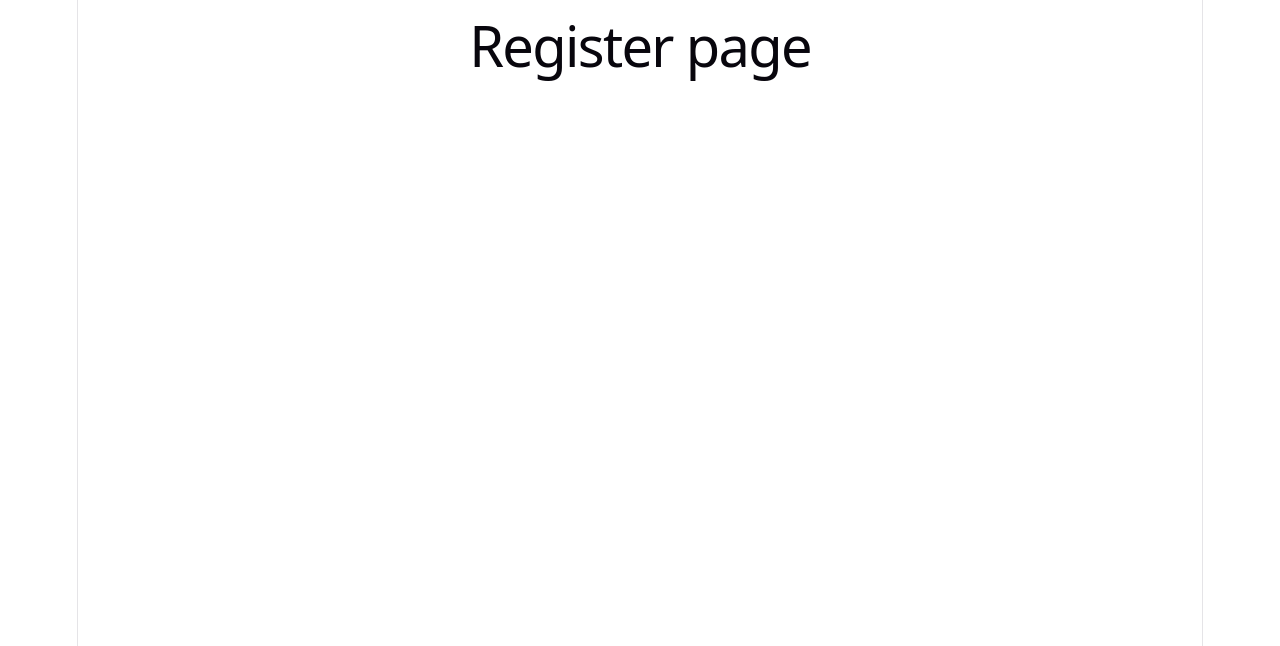
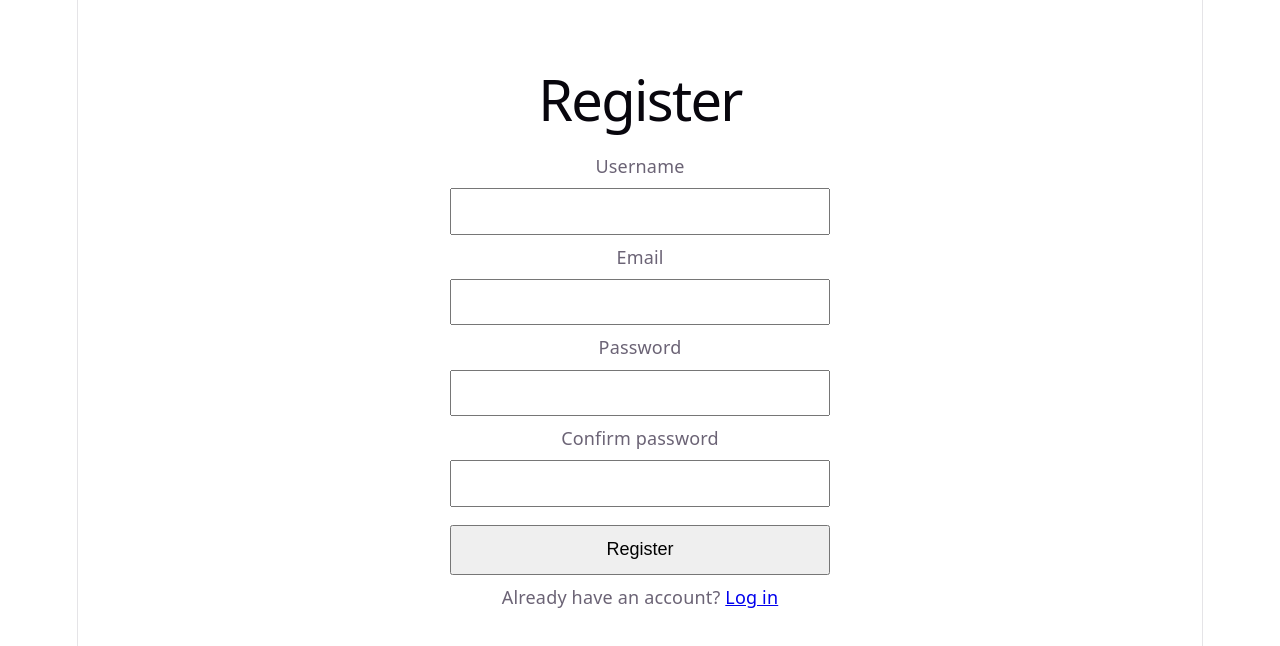
Before and after one commit to Deyvis-Gushterov/study-group-finder, a React (Vite) app: page /register in a window 1280 px wide. Shown: the top 646 px of the page. Built offline with nearby package versions, Linux system fonts and the light colour scheme; no server answers.

Commit message:
Add Register and Login pages with validation

```diff
--- a/src/pages/Login.jsx
+++ b/src/pages/Login.jsx
@@ -1,5 +1,72 @@
+import { useState } from "react";
+import { Link, useNavigate } from "react-router-dom";
+import { useAuth } from "../hooks/useAuth";
+import "../styles/auth.css";
+
+const errorMessages = {
+  "auth/invalid-credential": "Incorrect email or password.",
+  "auth/invalid-email": "Please enter a valid email address.",
+  "auth/too-many-requests": "Too many attempts. Try again later.",
+  "auth/network-request-failed": "Network error. Check your connection.",
+};
+
 function Login() {
-  return <h1>Login page</h1>;
+  const { login } = useAuth();
+  const navigate = useNavigate();
+
+  const [values, setValues] = useState({ email: "", password: "" });
+  const [errors, setErrors] = useState({});
+  const [serverError, setServerError] = useState("");
+  const [submitting, setSubmitting] = useState(false);
+
+  const handleChange = (e) => {
+    setValues((prev) => ({ ...prev, [e.target.name]: e.target.value }));
+  };
+
+  const handleSubmit = async (e) => {
+    e.preventDefault();
+    setServerError("");
+
+    const errs = {};
+    if (!/^\S+@\S+\.\S+$/.test(values.email)) errs.email = "Please enter a valid email.";
+    if (!values.password) errs.password = "Password is required.";
+    setErrors(errs);
+    if (Object.keys(errs).length > 0) return;
+
+    setSubmitting(true);
+    try {
+      await login(values.email, values.password);
+      navigate("/groups");
+    } catch (err) {
+      setServerError(errorMessages[err.code] || "Login failed. Try again.");
+    } finally {
+      setSubmitting(false);
+    }
+  };
+
+  return (
+    <div className="auth-page">
+      <form className="auth-form" onSubmit={handleSubmit} noValidate>
+        <h1>Login</h1>
+
+        {serverError && <p className="error-banner">{serverError}</p>}
+
+        <label htmlFor="email">Email</label>
+        <input id="email" name="email" type="email" value={values.email} onChange={handleChange} />
+        {errors.email && <p className="field-error">{errors.email}</p>}
+
+        <label htmlFor="password">Password</label>
+        <input id="password" name="password" type="password" value={values.password} onChange={handleChange} />
+        {errors.password && <p className="field-error">{errors.password}</p>}
+
+        <button type="submit" disabled={submitting}>
+          {submitting ? "Logging in..." : "Login"}
+        </button>
+
+        <p>No account yet? <Link to="/register">Register</Link></p>
+      </form>
+    </div>
+  );
 }
 
 export default Login;
--- a/src/pages/Register.jsx
+++ b/src/pages/Register.jsx
@@ -1,5 +1,97 @@
+import { useState } from "react";
+import { Link, useNavigate } from "react-router-dom";
+import { useAuth } from "../hooks/useAuth";
+import "../styles/auth.css";
+
+const errorMessages = {
+  "auth/email-already-in-use": "This email is already registered.",
+  "auth/invalid-email": "Please enter a valid email address.",
+  "auth/weak-password": "Password must be at least 6 characters.",
+  "auth/network-request-failed": "Network error. Check your connection.",
+};
+
 function Register() {
-  return <h1>Register page</h1>;
+  const { register } = useAuth();
+  const navigate = useNavigate();
+
+  const [values, setValues] = useState({
+    username: "",
+    email: "",
+    password: "",
+    confirmPassword: "",
+  });
+  const [errors, setErrors] = useState({});
+  const [serverError, setServerError] = useState("");
+  const [submitting, setSubmitting] = useState(false);
+
+  const handleChange = (e) => {
+    setValues((prev) => ({ ...prev, [e.target.name]: e.target.value }));
+  };
+
+  const validate = () => {
+    const errs = {};
+    if (values.username.trim().length < 3)
+      errs.username = "Username must be at least 3 characters.";
+    if (!/^\S+@\S+\.\S+$/.test(values.email))
+      errs.email = "Please enter a valid email.";
+    if (values.password.length < 6)
+      errs.password = "Password must be at least 6 characters.";
+    if (values.password !== values.confirmPassword)
+      errs.confirmPassword = "Passwords do not match.";
+    return errs;
+  };
+
+  const handleSubmit = async (e) => {
+    e.preventDefault();
+    setServerError("");
+
+    const errs = validate();
+    setErrors(errs);
+    if (Object.keys(errs).length > 0) return;
+
+    setSubmitting(true);
+    try {
+      await register(values.username.trim(), values.email, values.password);
+      navigate("/groups");
+    } catch (err) {
+      console.log("Register error:", err.code, err.message);
+      setServerError(errorMessages[err.code] || "Registration failed. Try again.");
+    } finally {
+      setSubmitting(false);
+    }
+  };
+
+  return (
+    <div className="auth-page">
+      <form className="auth-form" onSubmit={handleSubmit} noValidate>
+        <h1>Register</h1>
+
+        {serverError && <p className="error-banner">{serverError}</p>}
+
+        <label htmlFor="username">Username</label>
+        <input id="username" name="username" value={values.username} onChange={handleChange} />
+        {errors.username && <p className="field-error">{errors.username}</p>}
+
+        <label htmlFor="email">Email</label>
+        <input id="email" name="email" type="email" value={values.email} onChange={handleChange} />
+        {errors.email && <p className="field-error">{errors.email}</p>}
+
+        <label htmlFor="password">Password</label>
+        <input id="password" name="password" type="password" value={values.password} onChange={handleChange} />
+        {errors.password && <p className="field-error">{errors.password}</p>}
+
+        <label htmlFor="confirmPassword">Confirm password</label>
+        <input id="confirmPassword" name="confirmPassword" type="password" value={values.confirmPassword} onChange={handleChange} />
+        {errors.confirmPassword && <p className="field-error">{errors.confirmPassword}</p>}
+
+        <button type="submit" disabled={submitting}>
+          {submitting ? "Creating account..." : "Register"}
+        </button>
+
+        <p>Already have an account? <Link to="/login">Log in</Link></p>
+      </form>
+    </div>
+  );
 }
 
 export default Register;
--- /dev/null
+++ b/src/styles/auth.css
@@ -0,0 +1,7 @@
+.auth-page { display: flex; justify-content: center; padding: 3rem 1rem; }
+.auth-form { display: flex; flex-direction: column; gap: 0.5rem; width: 100%; max-width: 380px; }
+.auth-form input { padding: 0.6rem; font-size: 1rem; }
+.auth-form button { padding: 0.7rem; font-size: 1rem; cursor: pointer; margin-top: 0.5rem; }
+.auth-form button:disabled { opacity: 0.6; cursor: not-allowed; }
+.field-error { color: #c0392b; font-size: 0.85rem; margin: 0; }
+.error-banner { background: #fdecea; color: #c0392b; padding: 0.6rem; border-radius: 4px; }
```
